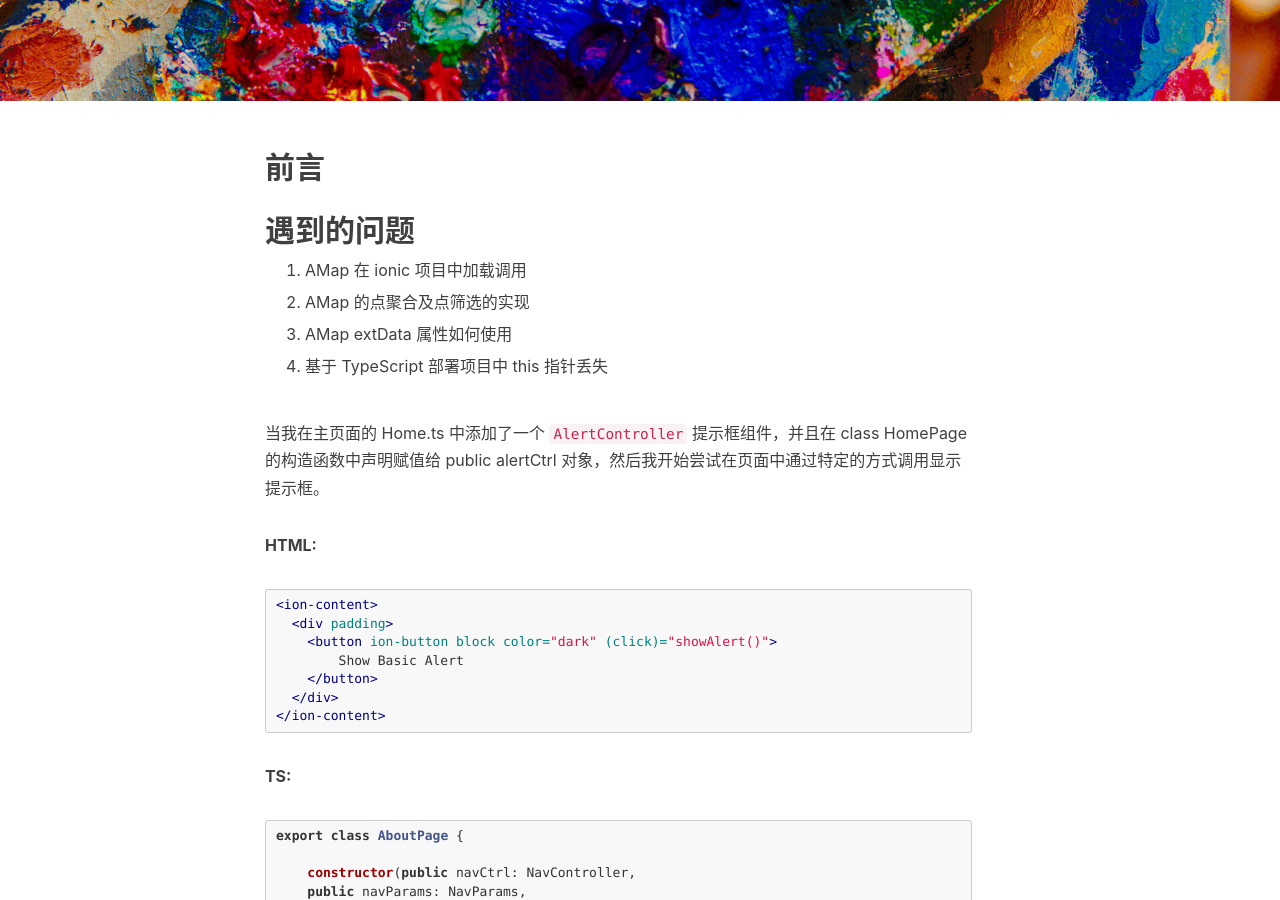
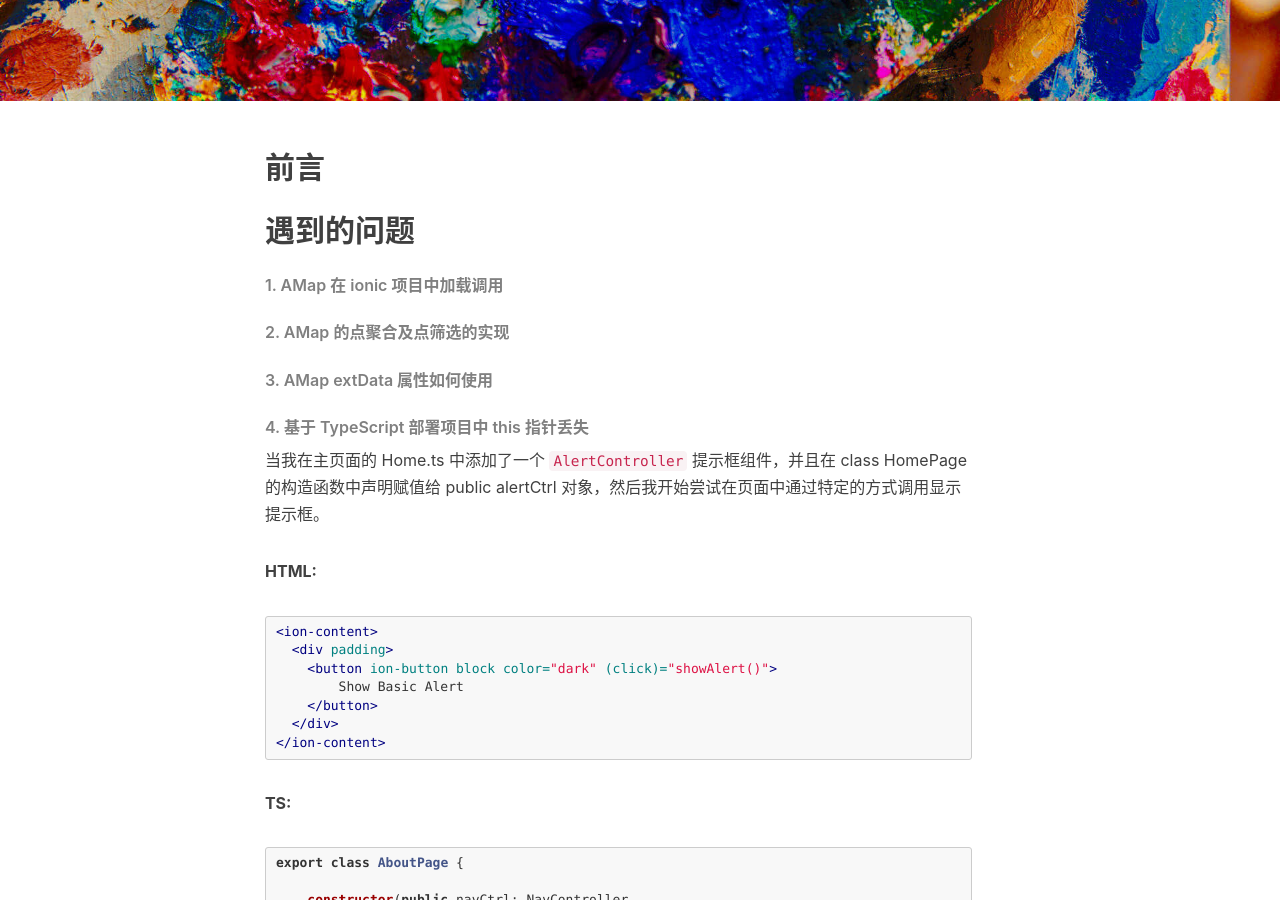
Before and after one commit to corcd/corcd.github.io, a Jekyll site: the page built from _posts/2017-12-15-ionic3.x-AMap-some-problems.markdown, in a window 1280 px wide and 900 px high, scrolled down 465 px. Built offline with Jekyll 4.4.1, drawn with Linux system fonts in a browser that asks for light colours; nearby versions of some CDN libraries; comment, search, counter and statistics services are not loaded; some of the changed text lies outside the part shown.

Commit message:
post new blog article

````diff
--- a/_posts/2017-12-15-ionic3.x-AMap-some-problems.markdown
+++ b/_posts/2017-12-15-ionic3.x-AMap-some-problems.markdown
@@ -17,13 +17,13 @@ tags:
 
 ## 遇到的问题
 
-1. AMap 在 ionic 项目中加载调用
+###### 1. AMap 在 ionic 项目中加载调用
 
-2. AMap 的点聚合及点筛选的实现
+###### 2. AMap 的点聚合及点筛选的实现
 
-3. AMap extData 属性如何使用
+###### 3. AMap extData 属性如何使用
 
-4. 基于 TypeScript 部署项目中 this 指针丢失
+###### 4. 基于 TypeScript 部署项目中 this 指针丢失
 
 当我在主页面的 Home.ts 中添加了一个 `AlertController` 提示框组件，并且在 class HomePage 的构造函数中声明赋值给 public alertCtrl 对象，然后我开始尝试在页面中通过特定的方式调用显示提示框。
 
@@ -165,7 +165,7 @@ ionViewDidLoad() {
 }
 ```
 
-2. AMap 主体异步加载（集成服务方式）
+###### 2. AMap 主体异步加载（集成服务方式）
 
 ```ts
 /***
````
Also changed, not shown: other parts of _posts/2017-12-15-ionic3.x-AMap-some-problems.markdown (+2 -2 lines).
